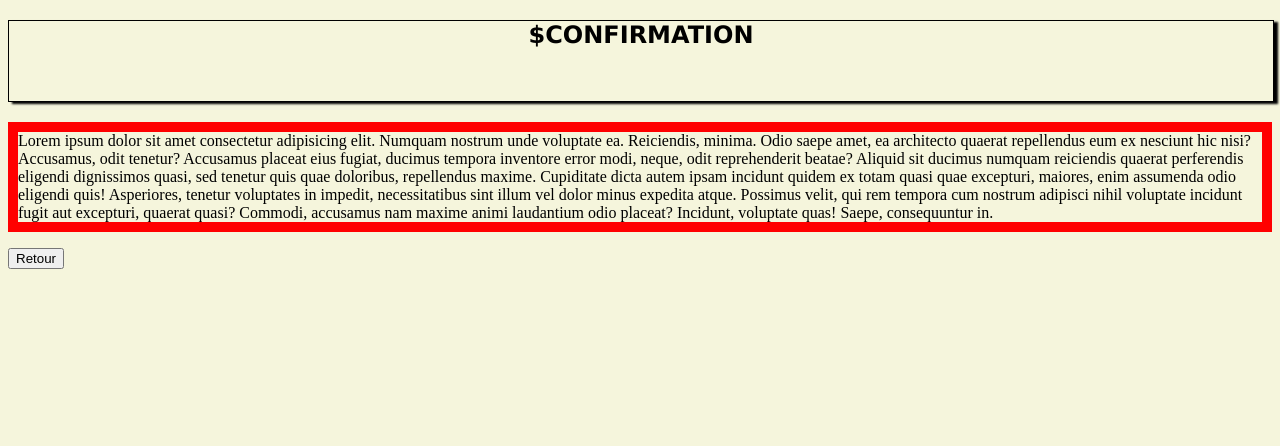
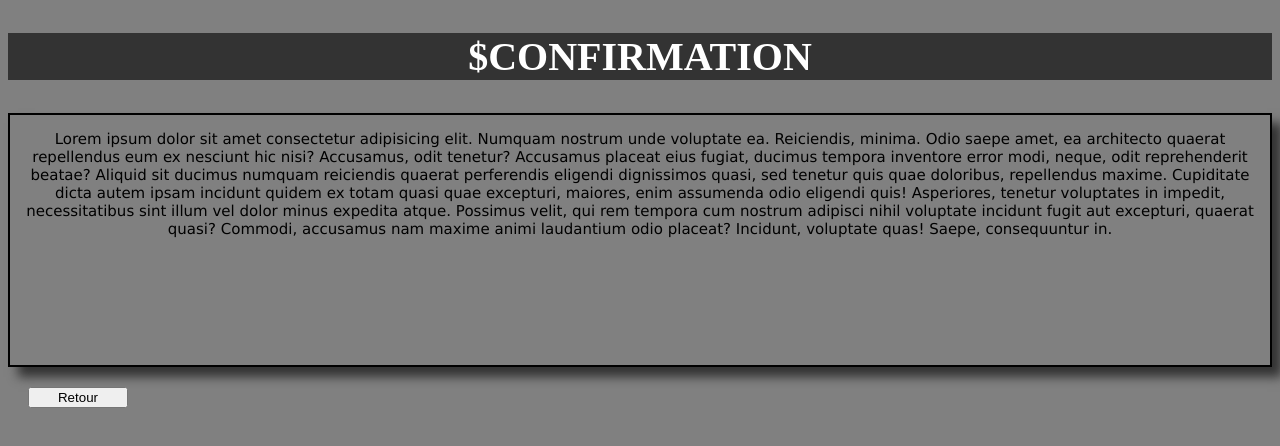
Before and after one commit to Constance-Tlse/Projet1, a plain HTML site: page confirmation.html in a window 1280 px wide. Drawn offline with Linux system fonts and the light colour scheme.

Commit message:
formulaire

```diff
--- a/confirmation.html
+++ b/confirmation.html
@@ -6,14 +6,15 @@
     <title>Projet1</title>
     <link rel="stylesheet" href="./style-formulaire.css"/>
 </head>
-<body>
-<h2>$CONFIRMATION</h2>
+<body class="body">
+<h2 class="confirmation">$CONFIRMATION</h2>
 
+<div class="div-p">
 <P class="p">Lorem ipsum dolor sit amet consectetur adipisicing elit. Numquam nostrum unde voluptate ea. Reiciendis, minima. Odio saepe amet, ea architecto quaerat repellendus eum ex nesciunt hic nisi? Accusamus, odit tenetur?
 Accusamus placeat eius fugiat, ducimus tempora inventore error modi, neque, odit reprehenderit beatae? Aliquid sit ducimus numquam reiciendis quaerat perferendis eligendi dignissimos quasi, sed tenetur quis quae doloribus, repellendus maxime.
 Cupiditate dicta autem ipsam incidunt quidem ex totam quasi quae excepturi, maiores, enim assumenda odio eligendi quis! Asperiores, tenetur voluptates in impedit, necessitatibus sint illum vel dolor minus expedita atque.
 Possimus velit, qui rem tempora cum nostrum adipisci nihil voluptate incidunt fugit aut excepturi, quaerat quasi? Commodi, accusamus nam maxime animi laudantium odio placeat? Incidunt, voluptate quas! Saepe, consequuntur in.</P>
-
+</div>
 <input class="retour" type="button" value="Retour">
 </body>
 </html>
--- a/style-formulaire.css
+++ b/style-formulaire.css
@@ -13,16 +13,15 @@ form {
   padding: 40px;
 }
 
-h2 {
+.form-support {
   font-family: 'Lucida Sans', 'Lucida Sans Regular', 'Lucida Grande', 'Lucida Sans Unicode', Geneva, Verdana, sans-serif;
   border: 1px solid;
   text-align: center;
   width: 100%;
   height: 80px;
   box-shadow: 4px 2px 2px;
+  background-color: #FFA07A;
 }
-
-
 
 .submit button {
   width: 100px;
@@ -33,7 +32,44 @@ h2 {
   background-color: #3333;
 }
 
-.p {
-  border: 10px solid red;
+.checkbox {
+  font-size: 12px;
+}
 
+/*Confirmation formulaire*/
+
+.body {
+  background: gray;
 }
+
+.div-p {
+  border: 2px solid black;
+  box-shadow: 10px 10px 10px #333;
+  height: 250px;
+}
+
+ .p {
+  display: inline-block;
+  text-align: center;
+  justify-content: center;
+  font-size: 15px;
+  font-family:'Lucida Sans', 'Lucida Sans Regular', 'Lucida Grande', 'Lucida Sans Unicode', Geneva, Verdana, sans-serif;
+}
+
+.confirmation {
+  font-size: 40px;
+  display: flex;
+  align-items: center;
+  justify-content: center;
+  background-color: #333;
+  color: white;
+}
+
+.retour {
+  width: 100px;
+  margin: 20px;
+}
+
+.retour:hover {
+  background-color: #3333;
+}
```
Also changed, not shown: formulaire-support.html (+1 -1 lines).
